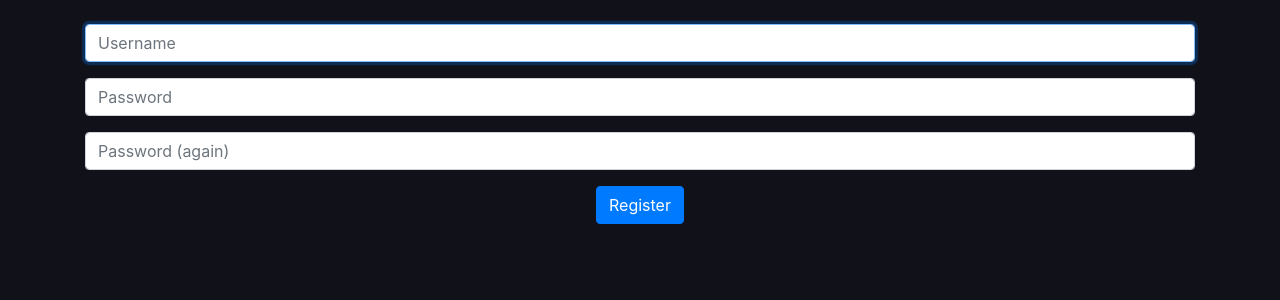
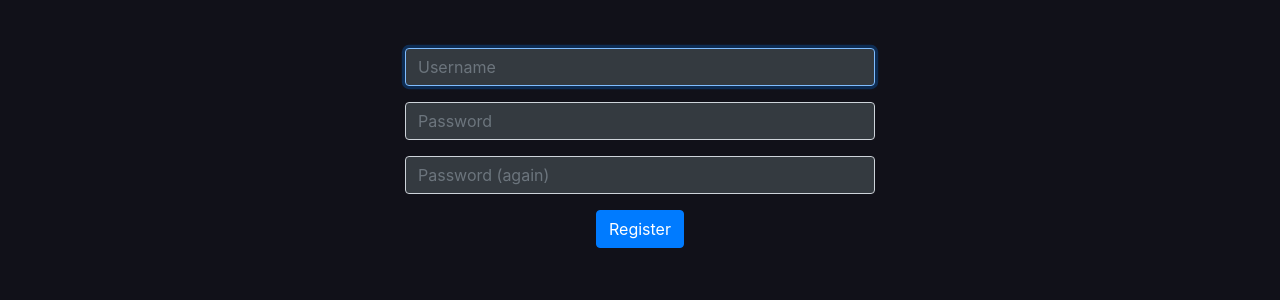
Before and after one commit to ItsSuhail/Illuminate, a Flask app: page /register in a window 1280 px wide. Shown: the part 66-366 px from the top of the page. Run offline with Flask 3, Linux system fonts and the light colour scheme; some libraries are stand-ins or nearby versions.

Commit message:
Darkened login and register control backgrounds.

```diff
--- a/static/templates/register.html
+++ b/static/templates/register.html
@@ -1,15 +1,16 @@
 {% extends 'base.html' %}
 
 {% block main %}
-<form action='/register' method='post'>
+<br />
+<form action='/register' method='post' style="padding-left: 20em; padding-right: 20em;">
     <div class='form-group'>
-        <input class='form-control' autocomplete='off' autofocus name='username' placeholder='Username'>
+        <input class='bg-dark form-control' autocomplete='off' autofocus name='username' placeholder='Username'>
     </div>
     <div class='form-group'>
-        <input type='password' class='form-control' autocomplete='off' autofocus name='password' placeholder='Password'>
+        <input type='password' class='bg-dark form-control' autocomplete='off' autofocus name='password' placeholder='Password'>
     </div>
     <div class='form-group'>
-        <input type='password' class='form-control' autocomplete='off' autofocus name='confirmation' placeholder='Password (again)'>
+        <input type='password' class='bg-dark form-control' autocomplete='off' autofocus name='confirmation' placeholder='Password (again)'>
     </div>
     <button class='btn btn-primary' type='submit'>Register</button>
 </form>
```
Also changed, not shown: static/templates/login.html (+4 -3 lines).
